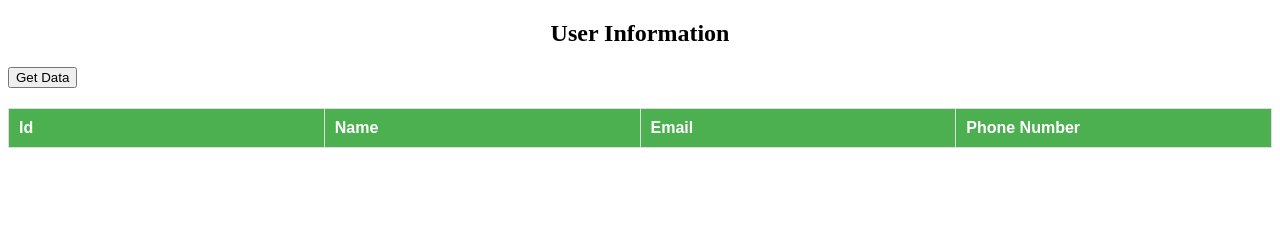
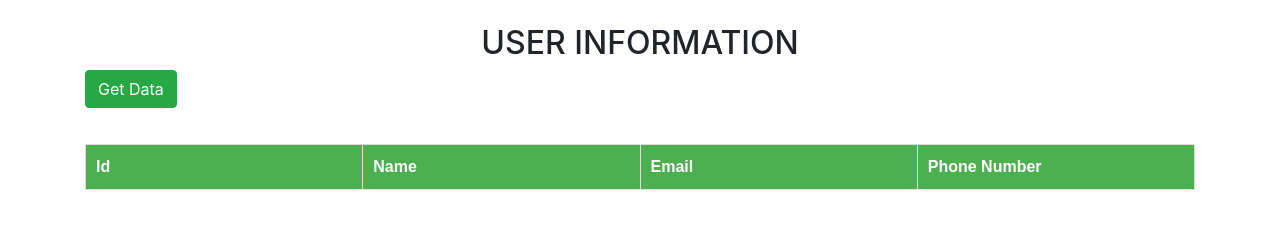
Before and after one commit to sharon7070/user-data, a plain HTML site: page index.html in a window 1280 px wide. Drawn offline with nearby package versions, Linux system fonts and the light colour scheme; files that its build step writes are made by us from their sources.

Commit message:
second commit

```diff
--- a/assets/css/style.css
+++ b/assets/css/style.css
@@ -32,3 +32,9 @@
 h2{
     text-align: center;
 }
+
+
+table td {
+    word-wrap: break-word;
+    white-space: normal;
+}
--- a/index.html
+++ b/index.html
@@ -4,17 +4,18 @@
 <head>
     <meta charset="UTF-8">
     <meta name="viewport" content="width=device-width, initial-scale=1.0">
-    <title>Ajax</title>
-    <link rel="stylesheet" href="style.css">
+    <title>User Data</title>
+    <link href="https://stackpath.bootstrapcdn.com/bootstrap/4.5.2/css/bootstrap.min.css" rel="stylesheet">
     <link rel="stylesheet" href="assets/css/style.css">
 </head>
 
 <body>
 
-    <h2>User Information</h2>
-    <button id="loadData">Get Data</button>
-
-    <table id="usertable">
+    <div class="container mt-4">
+        <h2>USER INFORMATION</h2>
+        <button id="loadData" class="btn btn-success">Get Data</button>
+        <div class="table-responsive mt-3">
+            <table id="usertable" class="table table-bordered">
                 <thead>
                     <tr>
                         <th>Id</th>
@@ -27,7 +28,13 @@
 
                 </tbody>
             </table>
+        </div>
+    </div>
 
+
+    <script src="https://code.jquery.com/jquery-3.5.1.slim.min.js"></script>
+    <script src="https://cdn.jsdelivr.net/npm/@popperjs/core@2.5.4/dist/umd/popper.min.js"></script>
+    <script src="https://stackpath.bootstrapcdn.com/bootstrap/4.5.2/js/bootstrap.min.js"></script>
     <script src="assets/js/script.js"></script>
 </body>
 
```
Lines whose indentation alone changed are shown as unchanged.
